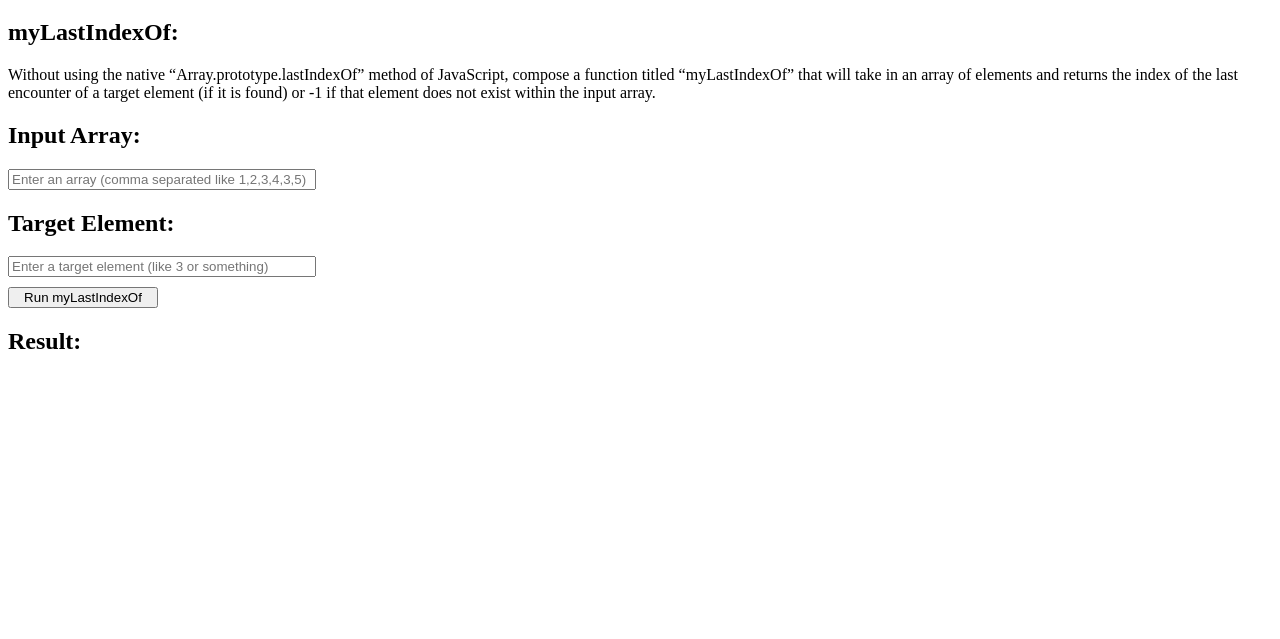
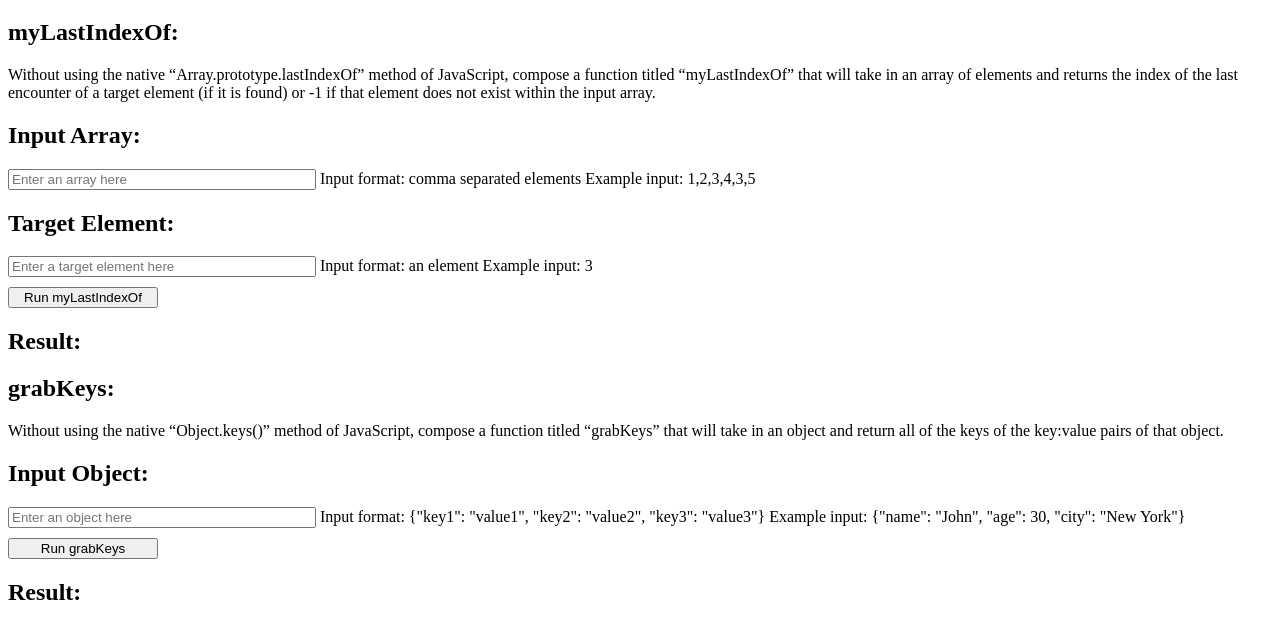
Before and after one commit to George-Sucuzhanay/JS-Methods-Web-Dev, a plain HTML site: page kazi.html in a window 1280 px wide. Shown: the part 61-700 px from the top of the page. Drawn offline with Linux system fonts and the light colour scheme.

Commit message:
grabKeys works kind of?

```diff
--- a/kazi.css
+++ b/kazi.css
@@ -1,6 +1,6 @@
 /* styles.css */
 
-/* ID */
+/* IDs for MyLastIndexOf */
 #inputArray
 {
     width: 300px; /* Set width*/
@@ -16,3 +16,15 @@
     margin-top: 10px;
     width: 150px;
 }
+
+/* IDs for grabKeys() */
+#inputObject
+{
+    width: 300px; /* Set width*/
+}
+
+#runGrabKeysButton
+{
+    margin-top: 10px;
+    width: 150px;
+}
--- a/kazi.html
+++ b/kazi.html
@@ -14,13 +14,17 @@
     <!-- Input Div to display the input Array -->
     <div>
         <h2>Input Array:</h2>
-        <input type="text" id="inputArray" placeholder="Enter an array (comma separated like 1,2,3,4,3,5)">
+        <input type="text" id="inputArray" placeholder="Enter an array here">
+        <p1>Input format: comma separated elements</p1>
+        <p2>Example input: 1,2,3,4,3,5</p2>
     </div>
 
     <!-- Argument Div to display the target element -->
     <div>
         <h2>Target Element:</h2>
-        <input type="text" id="targetElement" placeholder="Enter a target element (like 3 or something)">
+        <input type="text" id="targetElement" placeholder="Enter a target element here">
+        <p1>Input format: an element</p1>
+        <p2>Example input: 3</p2>
     </div>
 
     <!-- Button to run the myLastIndexOf method -->
@@ -56,5 +60,26 @@
         }
     </script>
 
+    <!-- New section for grabKeys method -->
+    <h2>grabKeys:</h2>
+    <p>Without using the native “Object.keys()” method of JavaScript, compose a function titled “grabKeys” that will take in an object and return all of the keys of the key:value pairs of that object.</p>
+
+    <!-- Input Div to display the input Object -->
+    <div>
+        <h2>Input Object:</h2>
+        <input type="text" id="inputObject" placeholder="Enter an object here">
+        <p1>Input format: {"key1": "value1", "key2": "value2", "key3": "value3"}</p1>
+        <p2>Example input: {"name": "John", "age": 30, "city": "New York"}</p2>
+
+    </div>
+
+    <!-- Button to run the grabKeys method -->
+    <button id="runGrabKeysButton" onclick="runGrabKeys()">Run grabKeys</button>
+
+    <!-- Result Div to display the result of the grabKeys method -->
+    <div>
+        <h2>Result:</h2>
+        <pre id="resultKeysDisplay"></pre>
+    </div>
 </body>
 </html>
--- a/kazi.js
+++ b/kazi.js
@@ -13,3 +13,22 @@ function myLastIndexOf(arr, targetElement)
 
     return -1; // Return -1 if the element is not found aka it's not in the array
 }
+
+// grabKeys function
+function grabKeys(obj)
+{
+    return Object.keys(obj);
+}
+
+function runGrabKeys()
+{
+    // Get the input object from user input
+    const inputObjectStr = document.getElementById('inputObject').value;
+    const inputObject = JSON.parse(inputObjectStr); // Parse the input as JSON to convert it to an object
+
+    // Call the grabKeys function
+    const keys = grabKeys(inputObject);
+
+    // Display the keys
+    document.getElementById('resultKeysDisplay').textContent = JSON.stringify(keys);
+}
```
